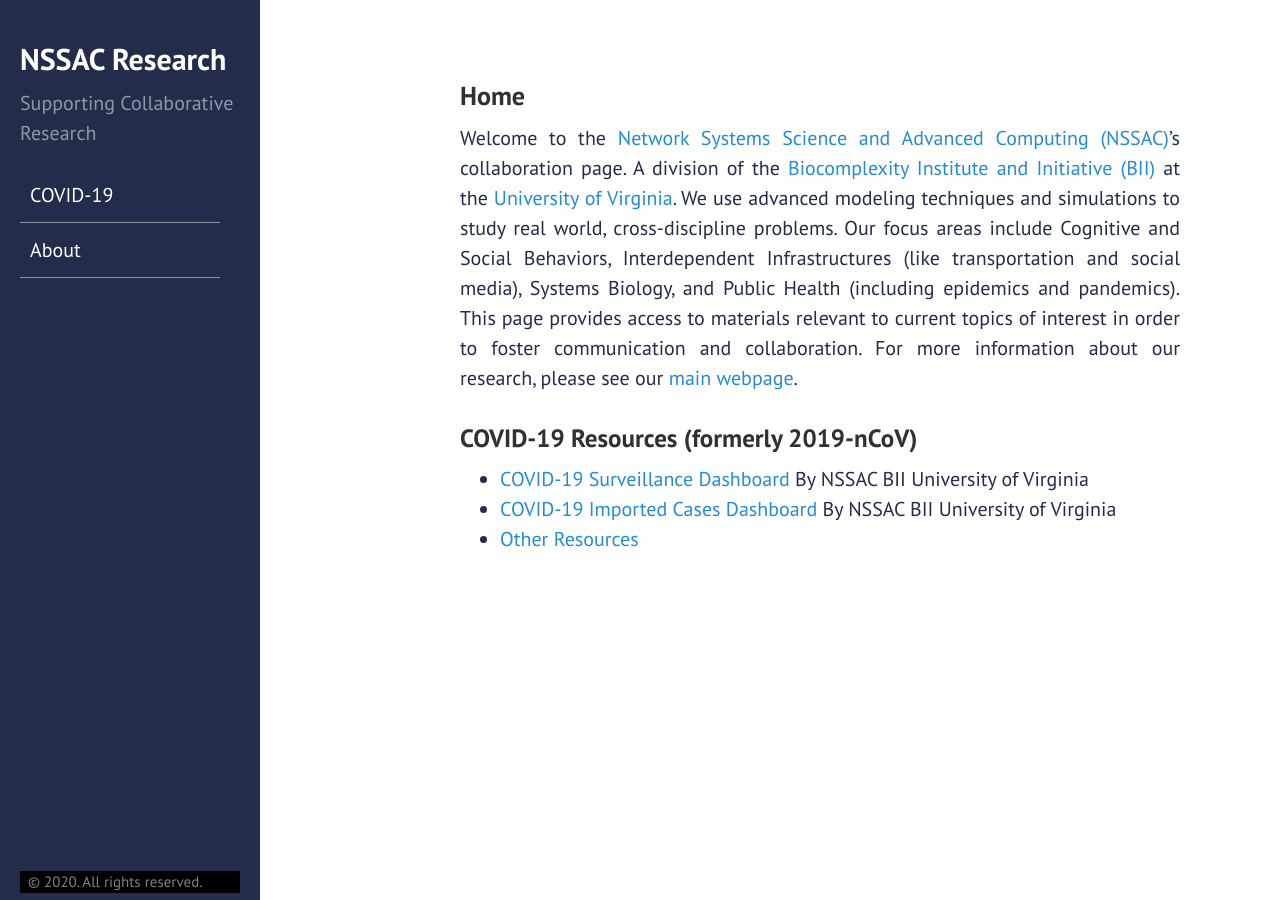
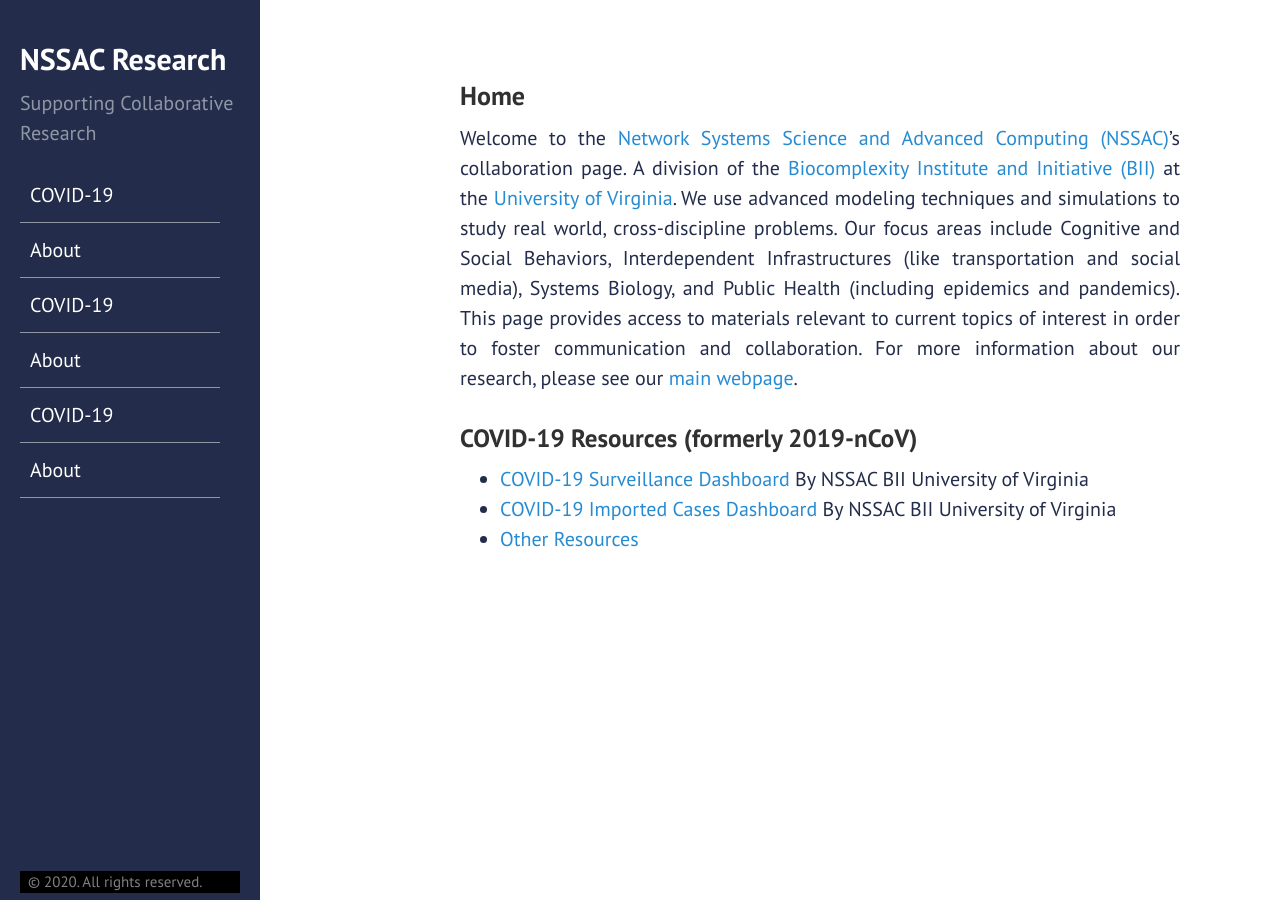
Before and after one commit to mehta-gaurav/mehta-gaurav.github.io, a Jekyll site: the page built from index.md, in a window 1280 px wide. Built offline with Jekyll 4.4.1, drawn with Linux system fonts in a browser that asks for light colours.

Commit message:
Update sidebar.html

```diff
--- a/_includes/sidebar.html
+++ b/_includes/sidebar.html
@@ -2,17 +2,28 @@
    <div class="container>
       <div class="sidebar-about">
       <h2>
-         <a href="{{ site.baseurl }}">
-         {{ site.title }}
-         </a>
+
+
+
+         <a href="{{ site.baseurl }}"> {{ site.title }} </a>
       </h2>
       <p class="lead">{{ site.description }}</p>
    </div>
    <nav id="menu" class="sidebar-nav">
       <ul class="main-menu clearfix">
          <li><p style="background-color: #232D4B; color: white; margin-bottom: 0.4rem; margin-top: 2rem;">Menu</p></li>
-         <li><a class="sidebar-nav-item{% if page.url == site.dashboardUrl %} active{% endif %}"  href="{{ site.dashboardUrl }}" >COVID-19   </a></li>
+
+                                                                                                         {% assign pages_list = site.pages %}
+      {% for node in pages_list %}
+        {% if node.title != null %}
+          {% if node.layout == "page" %}
+           <li><a class="sidebar-nav-item{% if page.url == site.dashboardUrl %} active{% endif %}"  href="{{ site.dashboardUrl }}" >COVID-19   </a></li>
          <li><a class="sidebar-nav-item{% if page.url == site.aboutUrl %} active{% endif %}" href="{{ site.aboutUrl }}">About</a></li>
+          {% endif %}
+        {% endif %}
+      {% endfor %}
+<!--          <li><a class="sidebar-nav-item{% if page.url == site.dashboardUrl %} active{% endif %}"  href="{{ site.dashboardUrl }}" >COVID-19   </a></li>
+         <li><a class="sidebar-nav-item{% if page.url == site.aboutUrl %} active{% endif %}" href="{{ site.aboutUrl }}">About</a></li> -->
       </ul>
    </nav>
    <div class="sidebar-sticky">
```
